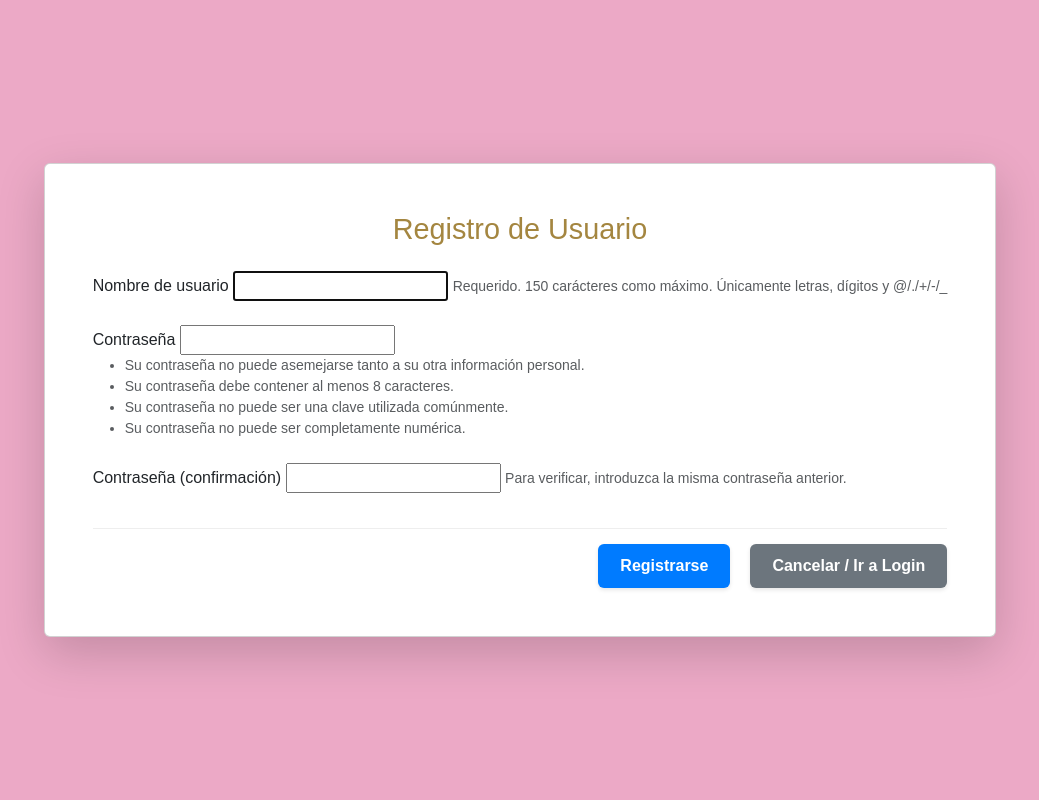
After one commit to Fabian58tz/consultorio_volunta_de_dios, a Django app: page /registro/ in a window 1280 px wide. The commit adds this page. Shown: the whole page, without its empty margins (120-1159 px from the left). Run offline with Django 5.2, Linux system fonts and the light colour scheme.

Commit message:
inplemetacion nueva

```diff
--- a/consultorio/settings.py
+++ b/consultorio/settings.py
@@ -103,7 +103,7 @@ AUTH_PASSWORD_VALIDATORS = [
 # Internationalization
 # https://docs.djangoproject.com/en/5.2/topics/i18n/
 
-LANGUAGE_CODE = 'en-us'
+LANGUAGE_CODE = 'es'
 
 TIME_ZONE = 'UTC'
 
--- a/consultorio/urls.py
+++ b/consultorio/urls.py
@@ -41,5 +41,5 @@ path('tabla_medicos/', views.tabla_medicos, name='tabla_medicos'),
     path('eliminar_medico/<int:pk>/', views.eliminar_medico, name='eliminar_medico'),
     # URL para cerrar sesión
     path('logout/', views.logout_view, name='logout_page'),
-
+path('registro/', views.registro_usuario_view, name='registro_usuario'),
 ]
--- a/static/css/login.css
+++ b/static/css/login.css
@@ -1,3 +1,6 @@
+:root {
+    --primary-color: #007bff; /* Azul profesional (para guardar) */
+}
 body {
             background-color: #ECA9C6; /* A light pink, similar to the image */
             display: flex;
@@ -83,3 +86,35 @@ body {
         .form-control.is-invalid ~ .invalid-feedback {
             display: block; /* Show when input is invalid */
         }
+        .form-actions-receta .btn-save {
+    background-color: var(--primary-color);
+    color: white;
+}
+.form-actions-receta .btn-save:hover {
+    background-color: #0056b3;
+    transform: translateY(-1px);
+}
+.form-actions-receta {
+    display: flex;
+    justify-content: flex-end;
+    gap: 20px; /* Incrementado a 20px para mejor separación */
+    margin-top: 35px;
+    padding-top: 15px;
+    border-top: 1px solid #eee;
+}
+.form-actions-receta button,
+.form-actions-receta a {
+    padding: 10px 22px;
+    border: none;
+    border-radius: 6px;
+    font-size: 1em;
+    font-weight: 600;
+    cursor: pointer;
+    transition: background-color 0.2s ease, transform 0.1s ease;
+    text-decoration: none;
+    display: flex;
+    align-items: center;
+    gap: 8px;
+    text-align: center;
+    box-shadow: 0 2px 4px rgba(0, 0, 0, 0.1);
+}
--- /dev/null
+++ b/volunta_de_dios/templates/base_auth.html
@@ -0,0 +1,28 @@
+{% load static %}
+
+<!DOCTYPE html>
+<html lang="es">
+<head>
+    <meta charset="UTF-8">
+    <meta name="viewport" content="width=device-width, initial-scale=1.0">
+    <title>{% block title %}Autenticación{% endblock title %} | Consultorio Médico</title>
+    <link href="https://cdn.jsdelivr.net/npm/bootstrap@5.3.0/dist/css/bootstrap.min.css" rel="stylesheet">
+    <link rel="stylesheet" href="https://cdn.jsdelivr.net/npm/bootstrap-icons@1.10.5/font/bootstrap-icons.css">
+    {# Asume que tienes un CSS global o de login, lo cargamos aquí por si acaso #}
+    <link rel="stylesheet" href="{% static 'css/login.css' %}">
+        <link rel="stylesheet" href="{% static 'css/base_auth.css' %}">
+
+</head>
+<body class="bg-gray-100">
+
+    {# El contenido de la página de login o registro se inyectará aquí #}
+    <main class="d-flex justify-content-center align-items-center min-vh-100">
+        {% block content %}
+        {% endblock content %}
+    </main>
+
+    <script src="https://cdn.jsdelivr.net/npm/bootstrap@5.3.0/dist/js/bootstrap.bundle.min.js"></script>
+    {% block extra_js %}
+    {% endblock extra_js %}
+</body>
+</html>
--- a/volunta_de_dios/templates/login.html
+++ b/volunta_de_dios/templates/login.html
@@ -67,6 +67,10 @@
                     Iniciar Sesión
                 </button>
             </form>
+            {# AÑADIDO: Enlace al registro de usuario #}
+            <div class="mt-3 text-center">
+                <p class="mb-0">¿No tienes cuenta? <a href="{% url 'registro_usuario' %}" class="text-decoration-none text-primary fw-bold">Regístrate aquí</a></p>
+            </div>
         </div>
     </div>
 
--- /dev/null
+++ b/volunta_de_dios/templates/registro_usuario.html
@@ -0,0 +1,43 @@
+{% extends 'base_auth.html' %}
+{% load static %}
+
+{% block content %}
+<div class="registration-container">
+  <div class="card p-5 shadow-lg w-full max-w-md mx-auto mt-10">
+     <h2 class="text-center mb-4 text-2xl font-semibold text-gray-800">Registro de Usuario</h2>
+
+    <form method="post" action="{% url 'registro_usuario' %}">
+       {% csrf_token %}
+
+ <!-- Mostrar el formulario completo de Django -->
+       {% for field in form %}
+
+         <div class="form-group mb-4">
+            <label for="{{ field.id_for_label }}" class="block text-sm font-medium text-gray-700">{{ field.label }}</label>
+               {{ field }}
+             {% if field.help_text %}
+             <small class="form-text text-muted block mt-1">{{ field.help_text }}</small>
+                 {% endif %}
+              {% for error in field.errors %}
+               <div class="alert alert-danger mt-1 text-red-600 text-sm">{{ error }}</div>
+                 {% endfor %}
+                </div>
+                  {% endfor %}
+
+               <div class="form-actions-receta">
+          <button type="submit" class="btn-save">
+            Registrarse
+                  </button>
+         <a href="{% url 'login_page' %}" class="btn btn-secondary cancel-btn flex-grow">
+         Cancelar / Ir a Login
+           </a>
+           </div>
+        </form>
+    </div>
+</div>
+{% endblock content %}
+
+{% block extra_js %}
+<!-- Script para cualquier funcionalidad extra si es necesaria -->
+<script src="{% static 'js/pagina_principal.js' %}"></script>
+{% endblock extra_js %}
--- a/volunta_de_dios/views.py
+++ b/volunta_de_dios/views.py
@@ -6,7 +6,7 @@ from django.contrib.auth.forms import AuthenticationForm # Importa el formulario
 from django.contrib.auth import login, authenticate, logout # Importa funciones de autenticación
 from django.contrib import messages # Para mostrar mensajes (opcional, pero recomendado para errores)
 from django.contrib.auth.decorators import login_required
-
+from django.contrib.auth.forms import UserCreationForm
 # Create your views here.
 def holamundo(request):
     return HttpResponse("<h1>Hola mundo, aprendiendo a programar en python</h1>")
@@ -341,3 +341,30 @@ def eliminar_medico(request, pk):
         return redirect('tabla_medicos') # Redirige a la tabla de médicos después de eliminar
     # Puedes crear una plantilla de confirmación específica si lo deseas
     return render(request, 'confirmar_eliminar_medico.html', {'medico': medico})
+
+def registro_usuario_view(request):
+    """
+    Vista para manejar el registro de nuevos usuarios en el sistema.
+    Asume que la persona que se registra es un 'Paciente' por defecto
+    o un usuario sin privilegios de administrador.
+    """
+    if request.method == 'POST':
+        # 1. Crear una instancia del formulario con los datos recibidos por POST
+        form = UserCreationForm(request.POST)
+
+        if form.is_valid():
+            # 2. Guardar el nuevo usuario en la base de datos
+            user = form.save()
+
+            # NOTA: Aquí podrías añadir lógica adicional:
+            # - Asignar roles: user.groups.add(Group.objects.get(name='Paciente'))
+            # - Crear un perfil de paciente asociado al nuevo usuario
+
+            # 3. Redirigir al usuario a la página de login o al home
+            return redirect('login_page')  # Asegúrate que 'login_page' es el nombre correcto de tu URL de login
+    else:
+        # 4. Si la petición es GET, mostrar el formulario vacío
+        form = UserCreationForm()
+
+    # Pasar el formulario a la plantilla
+    return render(request, 'registro_usuario.html', {'form': form})
```
Also changed, not shown: db.sqlite3, static/css/base_auth.css (added).
